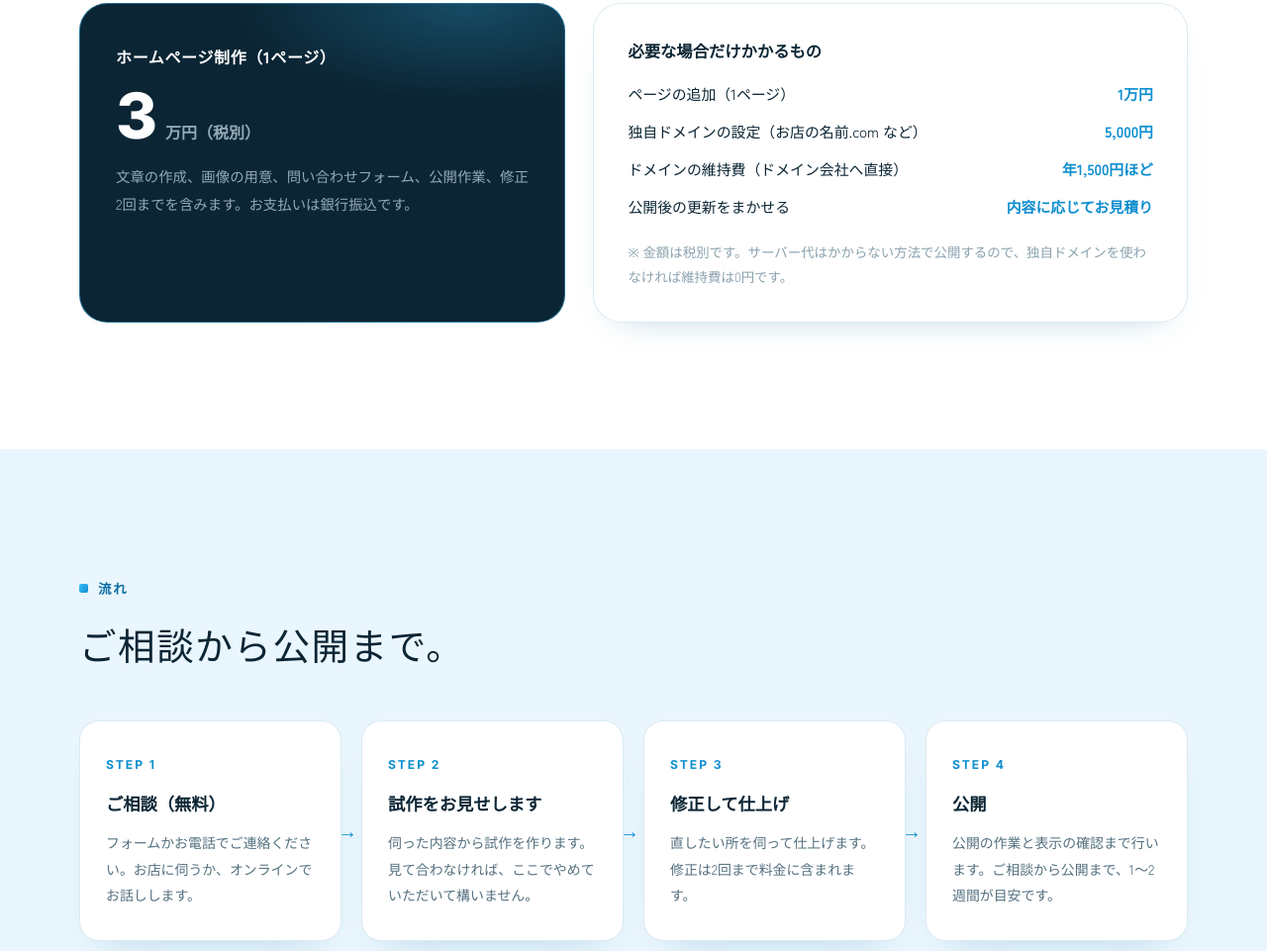
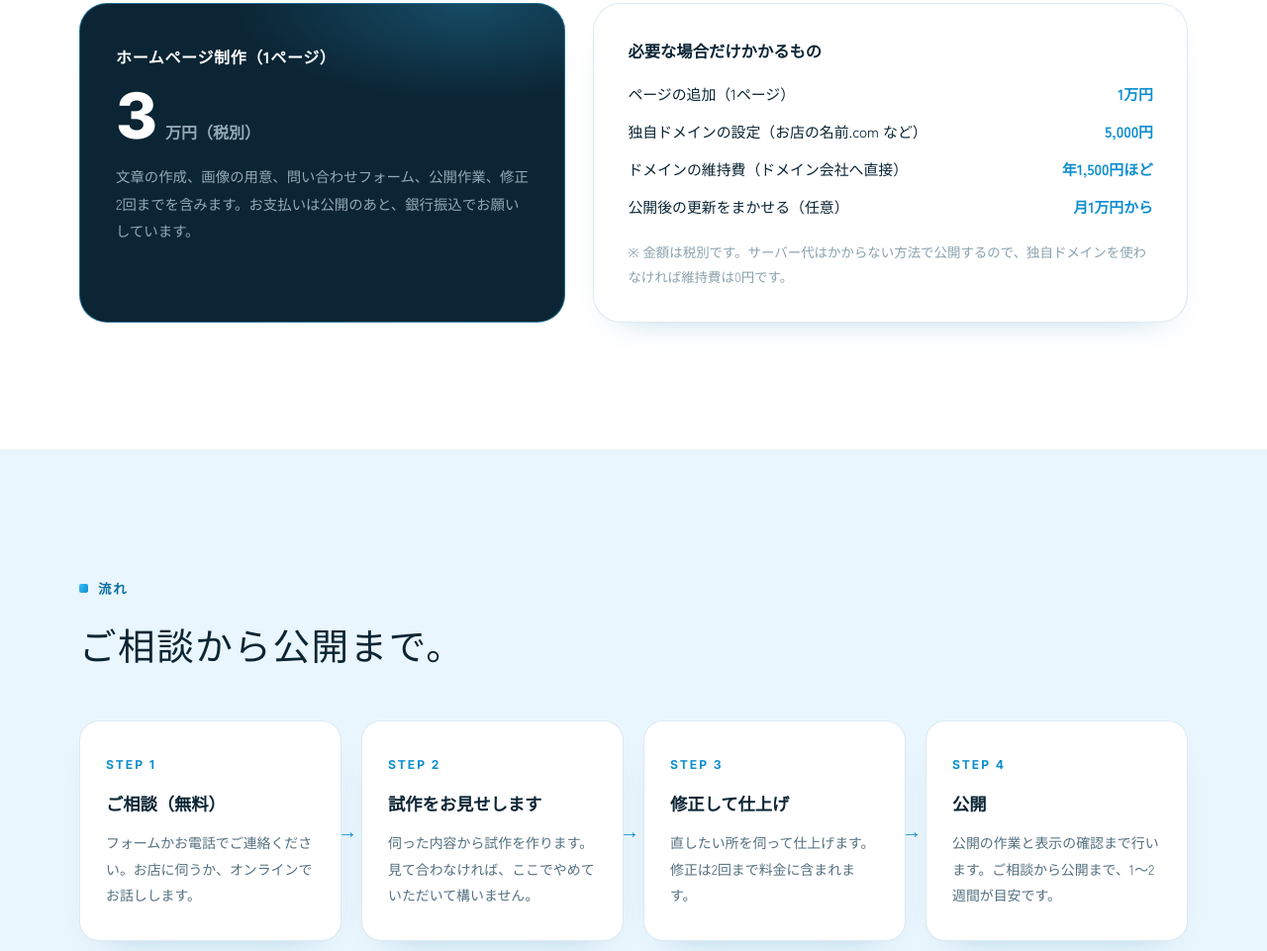
Before and after one commit to yocchandayyo/resola, a plain HTML site: page shop/index.html in a window 1280 px wide. Shown: the part 3406-4367 px from the top of the page at 99% size. Drawn offline with Linux system fonts and the light colour scheme; a web font is replaced by a local one.

Commit message:
お店向けページ: 支払い時期と更新代行の料金を、営業資料の内容に合わせる
Co-Authored-By: Claude Fable 5.2 <noreply@anthropic.com>

```diff
--- a/shop/index.html
+++ b/shop/index.html
@@ -208,7 +208,7 @@
         <div class="price-main" data-reveal>
           <p class="price-main__name">ホームページ制作（1ページ）</p>
           <p class="price-main__num">3<span>万円（税別）</span></p>
-          <p class="price-main__desc">文章の作成、画像の用意、問い合わせフォーム、公開作業、修正2回までを含みます。お支払いは銀行振込です。</p>
+          <p class="price-main__desc">文章の作成、画像の用意、問い合わせフォーム、公開作業、修正2回までを含みます。お支払いは公開のあと、銀行振込でお願いしています。</p>
         </div>
         <div class="price-sub" data-reveal>
           <h3>必要な場合だけかかるもの</h3>
@@ -216,7 +216,7 @@
             <dt>ページの追加（1ページ）</dt><dd>1万円</dd>
             <dt>独自ドメインの設定（お店の名前.com など）</dt><dd>5,000円</dd>
             <dt>ドメインの維持費（ドメイン会社へ直接）</dt><dd>年1,500円ほど</dd>
-            <dt>公開後の更新をまかせる</dt><dd>内容に応じてお見積り</dd>
+            <dt>公開後の更新をまかせる（任意）</dt><dd>月1万円から</dd>
           </dl>
           <p>※ 金額は税別です。サーバー代はかからない方法で公開するので、独自ドメインを使わなければ維持費は0円です。</p>
         </div>
@@ -283,7 +283,7 @@
         </details>
         <details class="faq__item" data-reveal>
           <summary>公開したあとの更新はどうなりますか?</summary>
-          <p>料金の変更や営業時間の修正など、小さな直しはその都度ご相談ください。毎月の更新をまとめてまかせたい場合は、内容を伺ってお見積りします。</p>
+          <p>料金の変更や営業時間の修正など、小さな直しはその都度ご相談ください。毎月の更新をまとめてまかせたい場合は、月1万円からお受けしています。</p>
         </details>
         <details class="faq__item" data-reveal>
           <summary>予約サイトやInstagramとつなげられますか?</summary>
```
